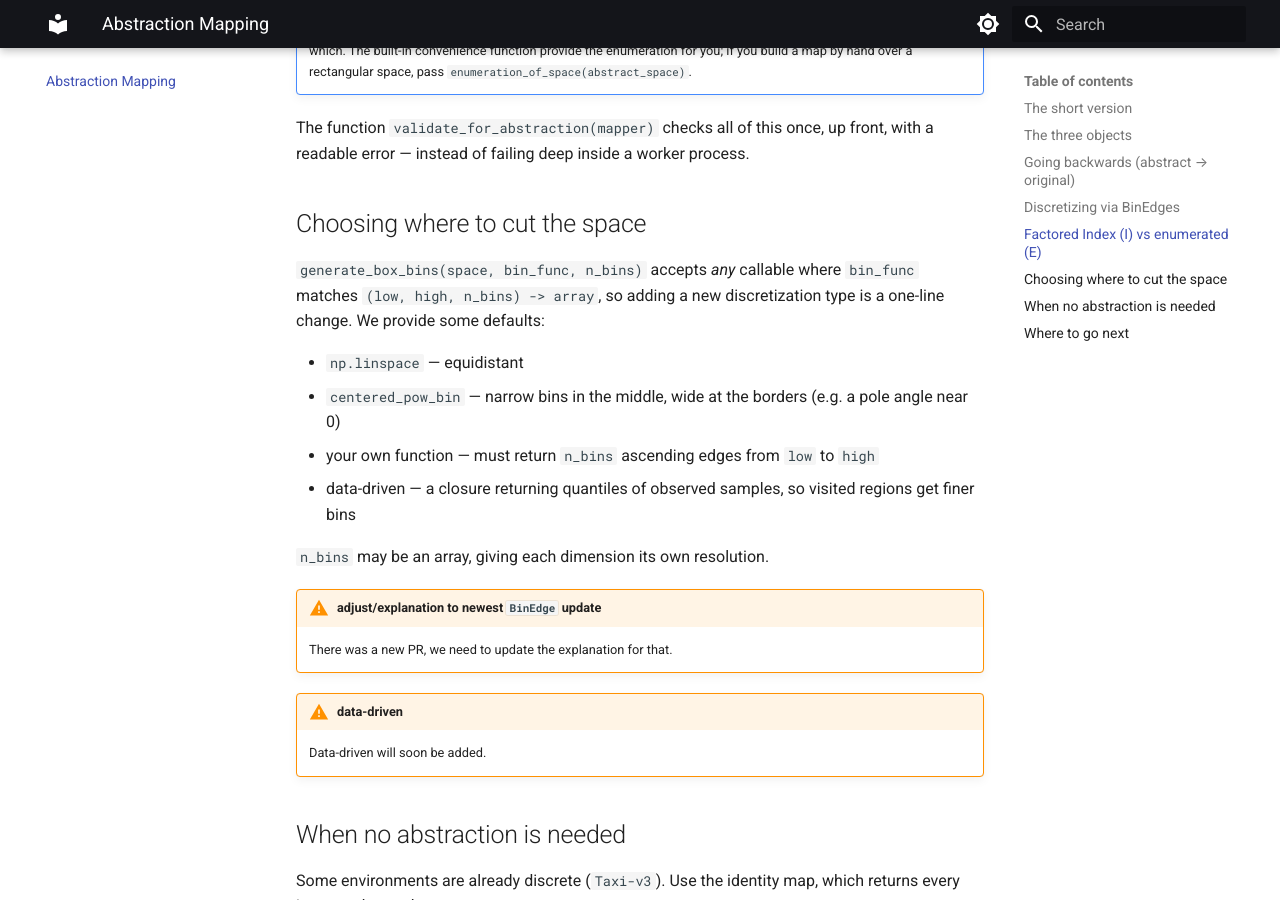
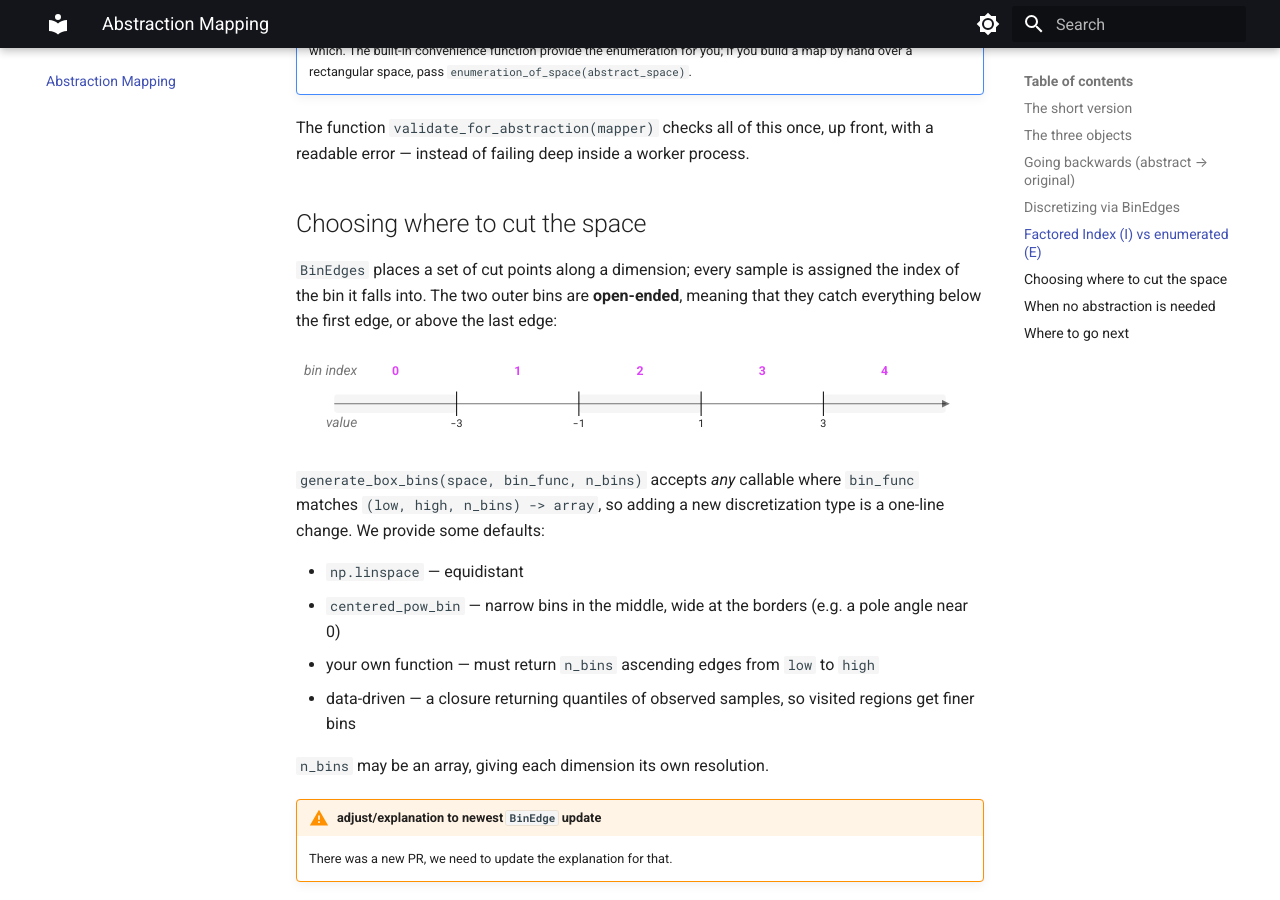
Before and after one commit to ai-fm/VeriGym, an MkDocs documentation site: the page built from docs/abstraction_mapping.md, in a window 1280 px wide and 900 px high, scrolled down 3682 px. Built offline with MkDocs 1.6.1 and Material for MkDocs 9.7.7, drawn with Linux system fonts in a browser that asks for light colours.

Commit message:
add bin edge visualitzation

```diff
--- a/docs/abstraction_mapping.md
+++ b/docs/abstraction_mapping.md
@@ -218,6 +218,67 @@ instead of failing deep inside a worker process.
 
 ## Choosing where to cut the space
 
+`BinEdges` places a set of cut points along a dimension; every sample is assigned the index of the
+bin it falls into. The two outer bins are **open-ended**, meaning that they catch everything below the first
+edge, or above the last edge:
+
+<div style="margin: 1.5rem 0; overflow-x: auto;">
+<svg viewBox="0 38 900 95" style="width:100%; max-width: 700px; display:block; margin: 0 auto;" role="img" aria-label="Number line with four bin edges at -3, -1, 1, and 3, creating five bins indexed 0 to 4. Bin 0, below -3, and bin 4, above 3, are open-ended and extend past the edges of the visible line.">
+  <defs>
+    <marker id="numline-arrow" viewBox="0 0 10 10" refX="5" refY="5" markerWidth="7" markerHeight="7" orient="auto-start-reverse">
+      <path d="M0,0 L10,5 L0,10 z" fill="var(--md-default-fg-color--light)"/>
+    </marker>
+    <linearGradient id="numline-fade-left" x1="0" y1="0" x2="1" y2="0">
+      <stop offset="0" stop-color="var(--md-code-bg-color)" stop-opacity="1"/>
+      <stop offset="1" stop-color="var(--md-code-bg-color)" stop-opacity="1"/>
+    </linearGradient>
+    <linearGradient id="numline-fade-right" x1="0" y1="0" x2="1" y2="0">
+      <stop offset="0" stop-color="var(--md-code-bg-color)" stop-opacity="1"/>
+      <stop offset="1" stop-color="var(--md-code-bg-color)" stop-opacity="1"/>
+    </linearGradient>
+  </defs>
+
+  <!-- bin bands -->
+  <rect x="50" y="78" width="160" height="24" rx="4" fill="url(#numline-fade-left)"/>
+  <rect x="370" y="78" width="160" height="24" rx="4" fill="var(--md-code-bg-color)"/>
+  <rect x="690" y="78" width="160" height="24" rx="4" fill="url(#numline-fade-right)"/>
+
+  <!-- number line, open-ended (arrow) on the right -->
+  <line x1="50" y1="90" x2="850" y2="90" stroke="var(--md-default-fg-color--light)" stroke-width="1.5" marker-end="url(#numline-arrow)"/>
+
+  <!-- bin edges (ticks) -->
+  <g stroke="var(--md-default-fg-color)" stroke-width="1.5">
+    <line x1="210" y1="74" x2="210" y2="106"/>
+    <line x1="370" y1="74" x2="370" y2="106"/>
+    <line x1="530" y1="74" x2="530" y2="106"/>
+    <line x1="690" y1="74" x2="690" y2="106"/>
+  </g>
+
+  <!-- edge values -->
+  <g font-size="14" font-family="var(--md-code-font-family, ui-monospace, SFMono-Regular, Menlo, monospace)" fill="var(--md-default-fg-color)" text-anchor="middle">
+    <text x="210" y="120">-3</text>
+    <text x="370" y="120">-1</text>
+    <text x="530" y="120">1</text>
+    <text x="690" y="120">3</text>
+  </g>
+
+  <!-- bin indices -->
+  <g font-size="16" font-weight="700" fill="var(--md-accent-fg-color)" text-anchor="middle">
+    <text x="130" y="52">0</text>
+    <text x="290" y="52">1</text>
+    <text x="450" y="52">2</text>
+    <text x="610" y="52">3</text>
+    <text x="770" y="52">4</text>
+  </g>
+
+  <!-- row labels -->
+  <g font-size="18" font-style="italic" fill="var(--md-default-fg-color--light)" text-anchor="end">
+    <text x="80" y="52">bin index</text>
+    <text x="80" y="120">value</text>
+  </g>
+</svg>
+</div>
+
 `generate_box_bins(space, bin_func, n_bins)` accepts *any* callable where `bin_func` matches
 `(low, high, n_bins) -> array`, so adding a new discretization type is a one-line change.
 We provide some defaults:
```
